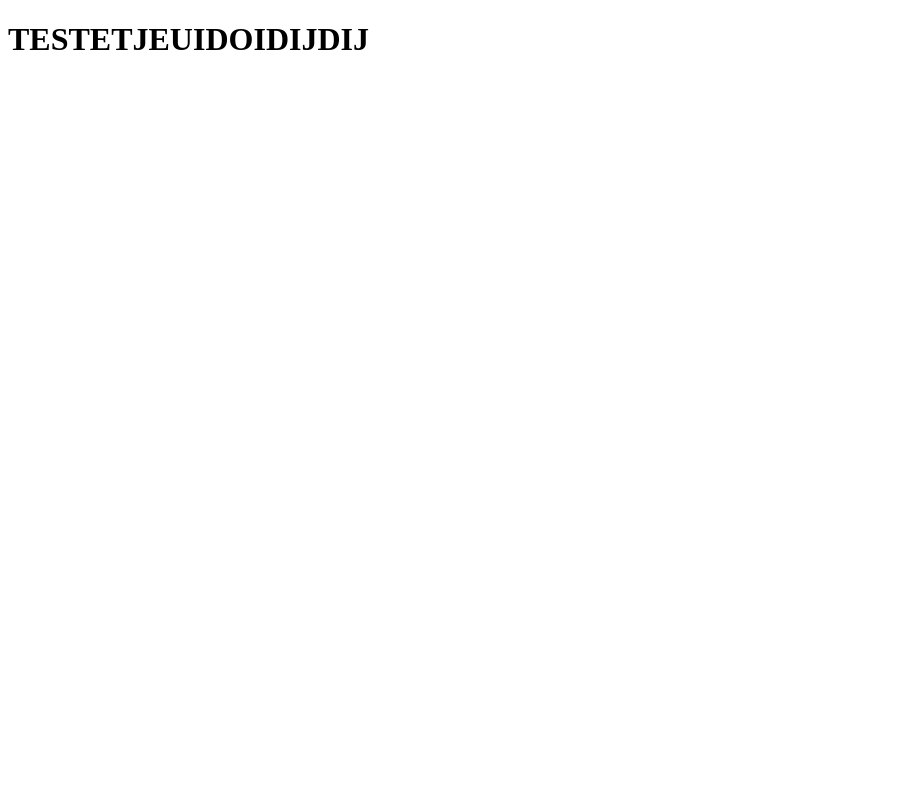
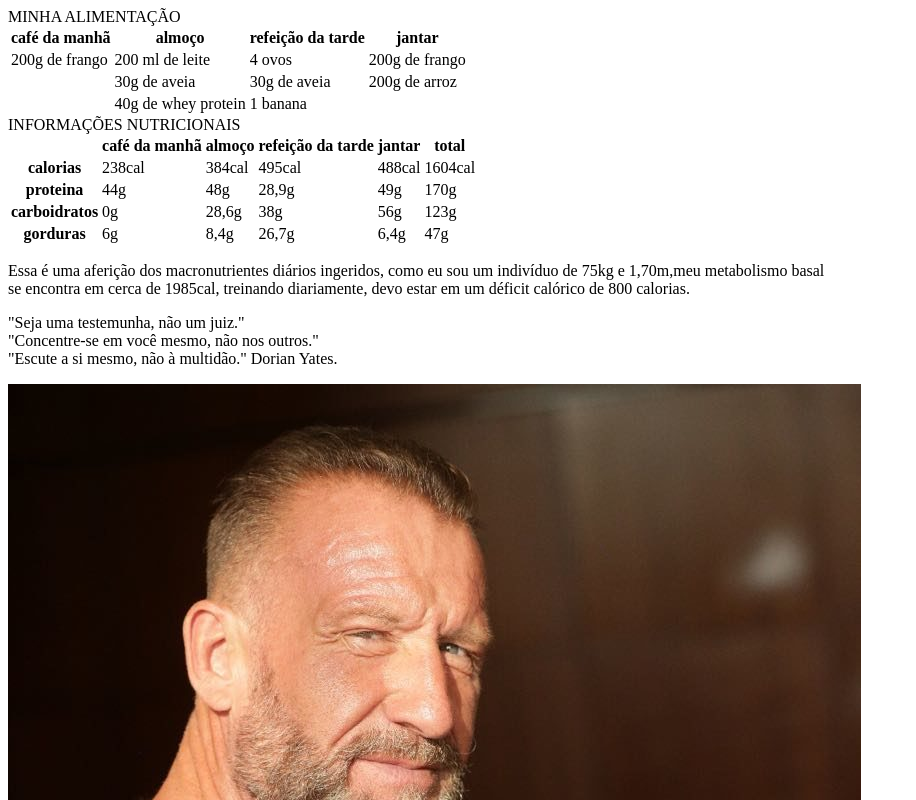
Before and after one commit to scottigui/mydiet, a plain HTML site: page index.html in a window 1280 px wide. Shown: the top 800 px of the page, without its empty margins (0-916 px from the left). Drawn offline with Linux system fonts and the light colour scheme.

Commit message:
Add files via upload

```diff
--- a/index.html
+++ b/index.html
@@ -3,10 +3,100 @@
     <head>
         <meta charset="utf-8">
         <title>trabalho final</title>
-        <link rel="stylessheet" href="styles.css">
+        <link rel="stylesheet" href="styles.css">
     </head>
-    <body>
-        <h1>TESTETJEUIDOIDIJDIJ</h1>
+    <body class="content-body">
+        <header class="content-header">
+            MINHA ALIMENTAÇÃO
+        </header>
+        <main class="content-main">
+            <table class="content-table">
+                <tr>
+                <th>café da manhã</th>
+                <th>almoço</th>
+                <th>refeição da tarde</th>
+                <th>jantar</th>
+                </tr>
+                <tr>
+                <td>200g de frango</td>
+                <td>200 ml de leite</td>
+                <td>4 ovos</td>
+                <td>200g de frango</td>
+                </tr>
+                <tr>
+                <td></td>
+                <td>30g de aveia</td>
+                <td>30g de aveia</td>
+                <td>200g de arroz</td>
+                </tr>
+                <tr>
+                <td></td>
+                <td>40g de whey protein</td>
+                <td>1 banana</td>
+                <td></td>
+                </tr>
+
+            </table>
+
+            <header class="content-header">
+                INFORMAÇÕES NUTRICIONAIS
+            </header>
+
+            <table class="content-table">
+                <tr>
+                <th></th>
+                <th>café da manhã</th>
+                <th>almoço</th>
+                <th>refeição da tarde</th>
+                <th>jantar</th>
+                <th>total</th>
+                </tr>
+                <tr>
+                <th>calorias</th>
+                <td>238cal</td>
+                <td>384cal</td>
+                <td>495cal</td>
+                <td>488cal</td>
+                <td>1604cal</td>
+                </tr>
+                <tr>
+                    <th>proteina</th>
+                    <td>44g</td>
+                    <td>48g</td>
+                    <td>28,9g</td>
+                    <td>49g</td>
+                    <td>170g</td>
+                </tr>
+                <tr>
+                    <th>carboidratos</th>
+                    <td>0g</td>
+                    <td>28,6g</td>
+                    <td>38g</td>
+                    <td>56g</td>
+                    <td>123g</td>
+                </tr>
+                <tr>
+                    <th>gorduras</th>
+                    <td>6g</td>
+                    <td>8,4g</td>
+                    <td>26,7g</td>
+                    <td>6,4g</td>
+                    <td>47g</td>
+                </tr>
+
+
+            </table>
+            <p class="content-p">Essa é uma aferição dos macronutrientes diários ingeridos, como eu sou um indivíduo de 75kg
+                e 1,70m,meu metabolismo basal<br> se encontra em cerca de 1985cal, treinando diariamente,
+                devo estar em um déficit calórico de 800 calorias.
+            </p>
+            <div class="content-frase">
+            <p >"Seja uma testemunha, não um juiz."<br>
+                "Concentre-se em você mesmo, não nos outros."<br>
+                "Escute a si mesmo, não à multidão." Dorian Yates. </p>
+                <img src="dorian.jpg" class="content-img">
+            </div>
+
 
         </main>
     </body>
```
Also changed, not shown: dorian.jpg (added).
